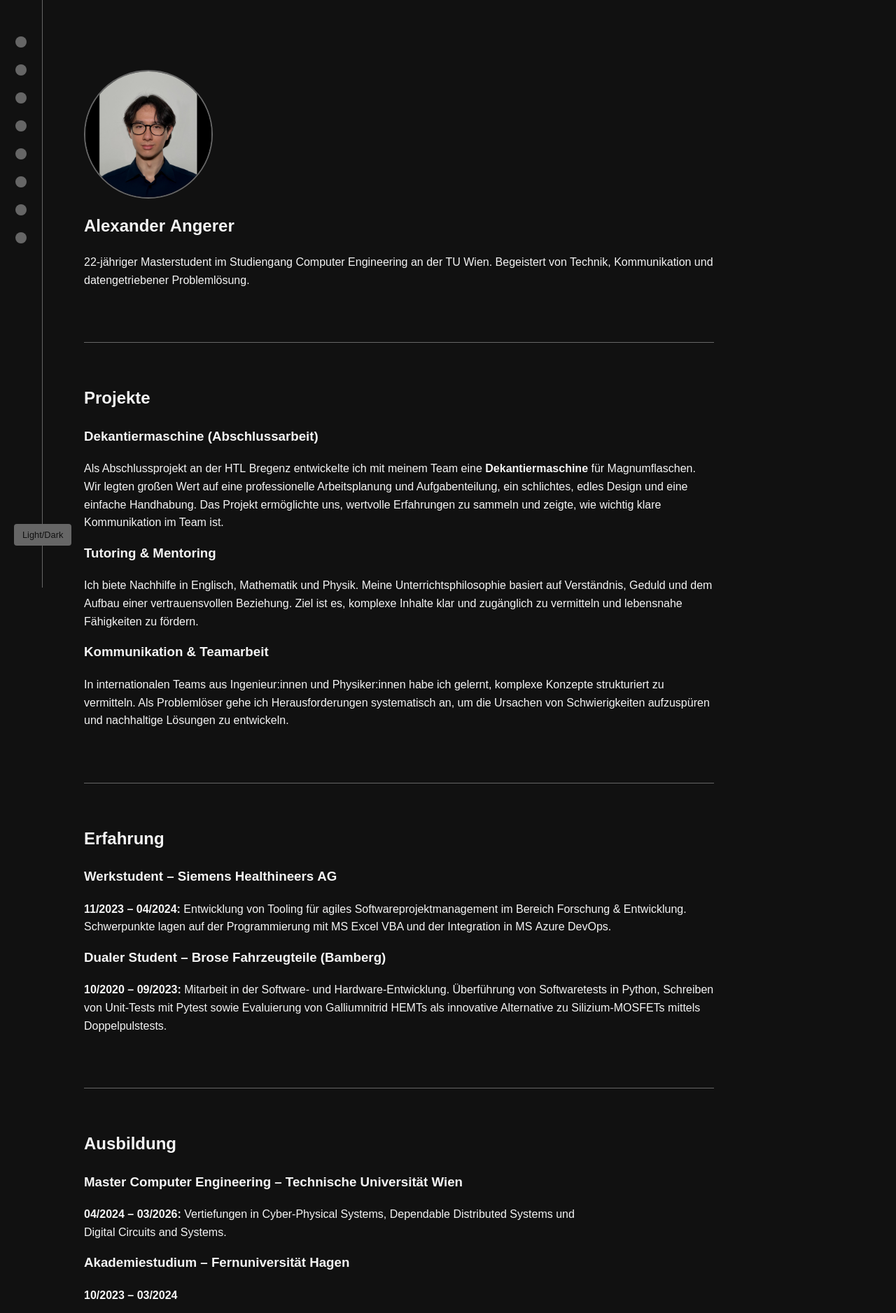
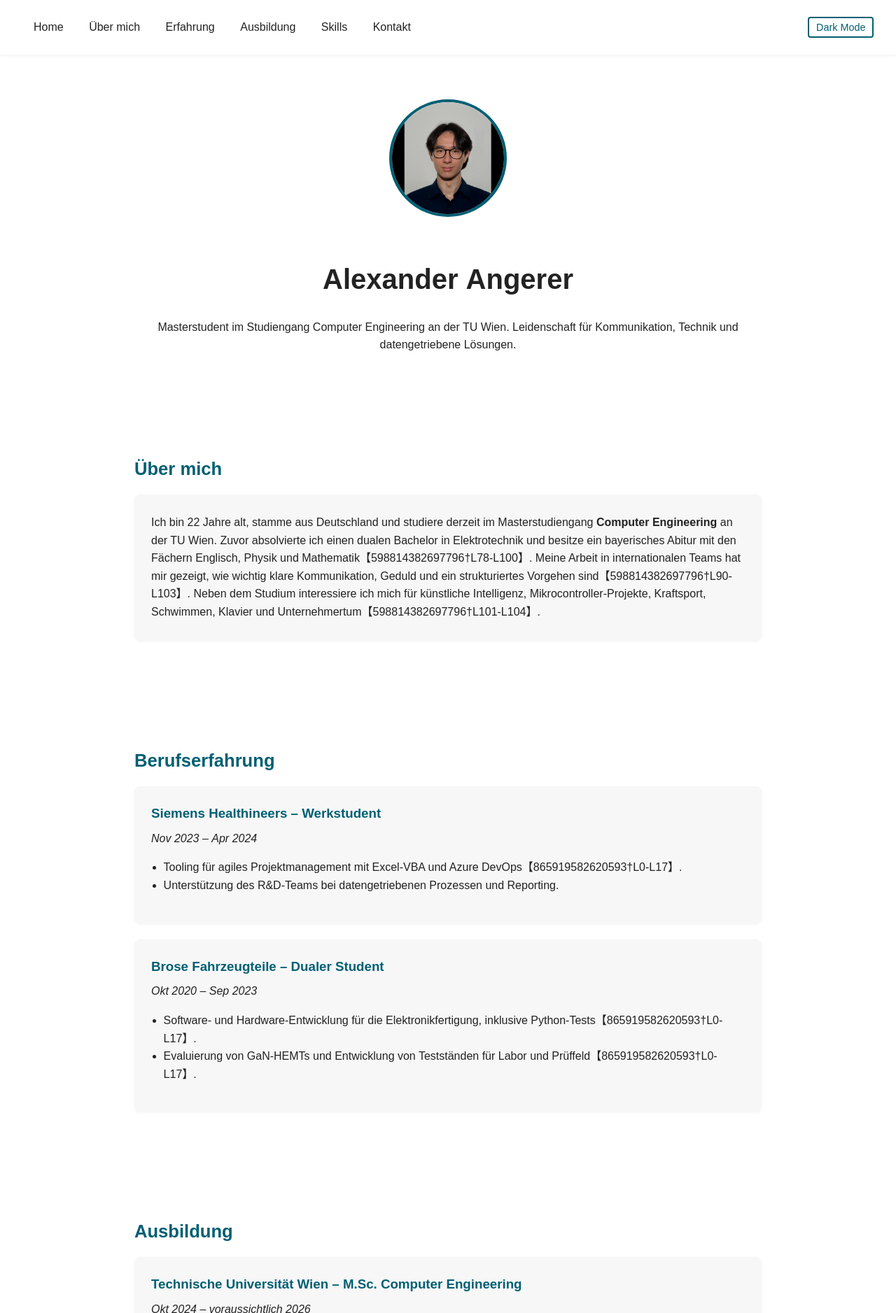
Before and after one commit to a2ngerer/personal-website, a plain HTML site: page index.html in a window 1280 px wide. Shown: the top 1877 px of the page at 70% size. Drawn offline with Linux system fonts and the light colour scheme.

Commit message:
Replace index.html with AI-generated design

```diff
--- a/index.html
+++ b/index.html
@@ -3,19 +3,34 @@
 <head>
   <meta charset="UTF-8">
   <meta name="viewport" content="width=device-width, initial-scale=1.0">
-<title>Alexander Angerer – Portfolio</title>
+  <title>Alexander Angerer – Portfolio</title>
   <style>
+    /*
+      Minimalistisches Portfolio-Layout
+
+      Dieses Stylesheet nutzt CSS-Variablen, um zwischen
+      hellem und dunklem Theme umzuschalten. Es definiert
+      ein flexibles Grid-Layout für die Inhalte, setzt
+      klare Typografie und milde Farbakzente, sodass die
+      Seite sowohl auf dem Desktop als auch auf mobilen
+      Geräten funktioniert. Ein Button oben rechts
+      ermöglicht das Umschalten zwischen Light- und
+      Dark-Mode. Die Komponenten sind bewusst einfach
+      gehalten, damit sie sich leicht erweitern lassen.
+    */
     :root {
-    --bg-color: #111;
-    --text-color: #f5f5f5;
-    --accent-color: #666;
-    --link-hover: #ccc;
+      --bg-color: #ffffff;
+      --text-color: #222222;
+      --accent-color: #005f73;
+      --muted-color: #5f5f5f;
+      --section-bg: #f7f7f7;
     }
-  body.light {
-    --bg-color: #f8f9fa;
-    --text-color: #111;
-    --accent-color: #888;
-    --link-hover: #444;
+    body.dark {
+      --bg-color: #121212;
+      --text-color: #f0f0f0;
+      --accent-color: #89c2d9;
+      --muted-color: #b0b0b0;
+      --section-bg: #1e1e1e;
     }
     body {
       margin: 0;
@@ -23,158 +38,225 @@
       background-color: var(--bg-color);
       color: var(--text-color);
       line-height: 1.6;
-    transition: background-color 0.3s, color 0.3s;
     }
-  nav {
-    position: fixed;
+    header {
+      display: flex;
+      justify-content: space-between;
+      align-items: center;
+      padding: 1.5rem 2rem;
+      position: sticky;
       top: 0;
-    left: 0;
-    width: 60px;
-    height: 100vh;
+      background-color: var(--bg-color);
+      box-shadow: 0 2px 4px rgba(0, 0, 0, 0.05);
+      z-index: 100;
+    }
+    nav a {
+      margin: 0 1rem;
+      text-decoration: none;
+      color: var(--text-color);
+      font-weight: 500;
+      transition: color 0.3s ease;
+    }
+    nav a:hover {
+      color: var(--accent-color);
+    }
+    .toggle {
+      background: none;
+      border: 2px solid var(--accent-color);
+      padding: 0.3rem 0.6rem;
+      border-radius: 4px;
+      color: var(--accent-color);
+      cursor: pointer;
+      font-size: 0.9rem;
+    }
+    section {
+      padding: 3rem 2rem;
+    }
+    #hero {
       display: flex;
       flex-direction: column;
       align-items: center;
-    padding-top: 40px;
-    background-color: var(--bg-color);
-    border-right: 1px solid var(--accent-color);
+      text-align: center;
+      padding-top: 4rem;
     }
+    #hero img {
+      width: 160px;
+      height: 160px;
+      border-radius: 50%;
+      object-fit: cover;
+      border: 4px solid var(--accent-color);
+      margin-bottom: 1.5rem;
+    }
+    h1 {
+      margin-bottom: 0.5rem;
+      font-size: 2.5rem;
+    }
+    h2 {
+      font-size: 2rem;
+      margin-top: 2rem;
+      margin-bottom: 1rem;
+    }
+    .container {
+      max-width: 960px;
+      margin: 0 auto;
+    }
+    .section-title {
+      font-size: 1.6rem;
+      margin-bottom: 1rem;
+      color: var(--accent-color);
+    }
+    .card {
+      background-color: var(--section-bg);
+      padding: 1.5rem;
+      border-radius: 8px;
+      margin-bottom: 1.5rem;
+      box-shadow: 0 2px 4px rgba(0, 0, 0, 0.05);
+    }
+    .card h3 {
+      margin-top: 0;
+      margin-bottom: 0.5rem;
+      color: var(--accent-color);
+    }
+    .card p {
+      margin: 0.2rem 0;
+    }
+    ul {
+      padding-left: 1.1rem;
+    }
+    footer {
+      text-align: center;
+      padding: 2rem 0;
+      font-size: 0.8rem;
+      color: var(--muted-color);
+    }
+    @media (max-width: 600px) {
       nav a {
-    display: block;
-    width: 16px;
-    height: 16px;
-    border-radius: 50%;
-    background-color: var(--accent-color);
-    margin: 12px 0;
-    text-indent: -9999px;
+        margin: 0 0.5rem;
       }
-  nav a:hover {
-    background-color: var(--link-hover);
+      h1 {
+        font-size: 2rem;
       }
-  main {
-    margin-left: 80px;
-    padding: 40px;
-    max-width: 900px;
+      h2 {
+        font-size: 1.5rem;
       }
-  section {
-    padding: 60px 0;
-    border-bottom: 1px solid var(--accent-color);
-  }
-  section:last-child {
-    border-bottom: none;
-  }
-  h1, h2, h3 {
-    margin-top: 0;
-  }
-  .toggle-btn {
-    position: fixed;
-    bottom: 20px;
-    left: 20px;
-    background-color: var(--accent-color);
-    border: none;
-    color: var(--bg-color);
-    padding: 8px 12px;
-    border-radius: 4px;
-    cursor: pointer;
-    font-size: 0.8rem;
     }
   </style>
 </head>
-<body class="dark">
+<body>
+  <header>
     <nav>
-  <a href="#home">Home</a>
-  <a href="#projects">Projekte</a>
+      <a href="#hero">Home</a>
+      <a href="#about">Über mich</a>
       <a href="#experience">Erfahrung</a>
       <a href="#education">Ausbildung</a>
-  <a href="#skills">Kenntnisse</a>
-  <a href="#interests">Interessen</a>
-  <a href="#about">Über</a>
+      <a href="#skills">Skills</a>
       <a href="#contact">Kontakt</a>
     </nav>
-<button class="toggle-btn" onclick="toggleTheme()">Light/Dark</button>
-<main>
-<section id="home" style="display:flex;flex-wrap:wrap;align-items:center;gap:20px;">
-  <img src="profile.jpg" alt="Alexander Angerer" style="width:180px;height:180px;object-fit:cover;border-radius:50%;border:2px solid var(--accent-color);">
-  <div>
+    <button class="toggle" id="theme-toggle">Dark Mode</button>
+  </header>
+
+  <main class="container">
+    <section id="hero">
+      <img src="profile.jpg" alt="Profilfoto von Alexander Angerer">
       <h1>Alexander Angerer</h1>
-    <p>22‑jähriger Masterstudent im Studiengang Computer Engineering an der TU Wien. Begeistert von Technik, Kommunikation und datengetriebener Problemlösung.</p>
+      <p>Masterstudent im Studiengang Computer Engineering an der TU Wien. Leidenschaft für Kommunikation, Technik und datengetriebene Lösungen.</p>
+    </section>
+
+    <section id="about">
+      <h2 class="section-title">Über mich</h2>
+      <div class="card">
+        <p>Ich bin 22 Jahre alt, stamme aus Deutschland und studiere derzeit im Masterstudiengang <strong>Computer Engineering</strong> an der TU Wien. Zuvor absolvierte ich einen dualen Bachelor in Elektrotechnik und besitze ein bayerisches Abitur mit den Fächern Englisch, Physik und Mathematik【598814382697796†L78-L100】. Meine Arbeit in internationalen Teams hat mir gezeigt, wie wichtig klare Kommunikation, Geduld und ein strukturiertes Vorgehen sind【598814382697796†L90-L103】. Neben dem Studium interessiere ich mich für künstliche Intelligenz, Mikrocontroller-Projekte, Kraftsport, Schwimmen, Klavier und Unternehmertum【598814382697796†L101-L104】.</p>
       </div>
     </section>
-<section id="projects">
-  <h2>Projekte</h2>
-  <article>
-    <h3>Dekantiermaschine (Abschlussarbeit)</h3>
-    <p>Als Abschlussprojekt an der HTL Bregenz entwickelte ich mit meinem Team eine <strong>Dekantiermaschine</strong> für Magnumflaschen. Wir legten großen Wert auf eine professionelle Arbeitsplanung und Aufgabenteilung, ein schlichtes, edles Design und eine einfache Handhabung. Das Projekt ermöglichte uns, wertvolle Erfahrungen zu sammeln und zeigte, wie wichtig klare Kommunikation im Team ist.</p>
-  </article>
-  <article>
-    <h3>Tutoring &amp; Mentoring</h3>
-    <p>Ich biete Nachhilfe in Englisch, Mathematik und Physik. Meine Unterrichtsphilosophie basiert auf Verständnis, Geduld und dem Aufbau einer vertrauensvollen Beziehung. Ziel ist es, komplexe Inhalte klar und zugänglich zu vermitteln und lebensnahe Fähigkeiten zu fördern.</p>
-  </article>
-  <article>
-    <h3>Kommunikation &amp; Teamarbeit</h3>
-    <p>In internationalen Teams aus Ingenieur:innen und Physiker:innen habe ich gelernt, komplexe Konzepte strukturiert zu vermitteln. Als Problemlöser gehe ich Herausforderungen systematisch an, um die Ursachen von Schwierigkeiten aufzuspüren und nachhaltige Lösungen zu entwickeln.</p>
-  </article>
+
+    <section id="experience">
+      <h2 class="section-title">Berufserfahrung</h2>
+      <div class="card">
+        <h3>Siemens Healthineers – Werkstudent</h3>
+        <p><em>Nov 2023 – Apr 2024</em></p>
+        <ul>
+          <li>Tooling für agiles Projektmanagement mit Excel‑VBA und Azure DevOps【865919582620593†L0-L17】.</li>
+          <li>Unterstützung des R&D‑Teams bei datengetriebenen Prozessen und Reporting.</li>
+        </ul>
+      </div>
+      <div class="card">
+        <h3>Brose Fahrzeugteile – Dualer Student</h3>
+        <p><em>Okt 2020 – Sep 2023</em></p>
+        <ul>
+          <li>Software‑ und Hardware‑Entwicklung für die Elektronikfertigung, inklusive Python‑Tests【865919582620593†L0-L17】.</li>
+          <li>Evaluierung von GaN‑HEMTs und Entwicklung von Testständen für Labor und Prüffeld【865919582620593†L0-L17】.</li>
+        </ul>
+      </div>
     </section>
 
-<!-- Erfahrung -->
-<section id="experience">
-  <h2>Erfahrung</h2>
-  <article>
-    <h3>Werkstudent – Siemens Healthineers AG</h3>
-    <p><strong>11/2023 – 04/2024:</strong> Entwicklung von Tooling für agiles Softwareprojektmanagement im Bereich Forschung & Entwicklung. Schwerpunkte lagen auf der Programmierung mit MS Excel VBA und der Integration in MS Azure DevOps.</p>
-  </article>
-  <article>
-    <h3>Dualer Student – Brose Fahrzeugteile (Bamberg)</h3>
-    <p><strong>10/2020 – 09/2023:</strong> Mitarbeit in der Software‑ und Hardware‑Entwicklung. Überführung von Softwaretests in Python, Schreiben von Unit‑Tests mit Pytest sowie Evaluierung von Galliumnitrid HEMTs als innovative Alternative zu Silizium‑MOSFETs mittels Doppelpulstests.</p>
-  </article>
+    <section id="education">
+      <h2 class="section-title">Ausbildung</h2>
+      <div class="card">
+        <h3>Technische Universität Wien – M.Sc. Computer Engineering</h3>
+        <p><em>Okt 2024 – voraussichtlich 2026</em></p>
+        <p>Schwerpunkte: Cyber‑Physical Systems, Dependable Distributed Systems, Digital Circuits & Systems【865919582620593†L18-L23】.</p>
+      </div>
+      <div class="card">
+        <h3>Fernuniversität Hagen – Akademiestudium Informatik</h3>
+        <p><em>2023 – 2024</em></p>
+        <p>Aufbaukurse in theoretischer Informatik, Mathematik und Programmiersprachen【865919582620593†L24-L33】.</p>
+      </div>
+      <div class="card">
+        <h3>DHBW Friedrichshafen – B.Eng. Elektrotechnik</h3>
+        <p><em>Okt 2020 – Sep 2023</em></p>
+        <p>Dualstudium mit Schwerpunkt Leistungselektronik; Bachelorarbeit über Gallium‑Nitrit‑Transistoren【865919582620593†L24-L33】.</p>
+      </div>
+      <div class="card">
+        <h3>HTL Bregenz – Abschlussarbeit „Dekantiermaschine“</h3>
+        <p><em>2020</em></p>
+        <p>Entwicklung einer automatisierten Dekantiermaschine mit Fokus auf professionelle Planung, elegantes Design und intuitive Bedienung【327899613325117†L3758-L3773】.</p>
+      </div>
     </section>
 
-<!-- Ausbildung -->
-<section id="education">
-  <h2>Ausbildung</h2>
-  <article>
-    <h3>Master Computer Engineering – Technische Universität Wien</h3>
-    <p><strong>04/2024 – 03/2026:</strong> Vertiefungen in Cyber‑Physical Systems, Dependable Distributed Systems und Digital Circuits and Systems.</p>
-  </article>
-  <article>
-    <h3>Akademiestudium – Fernuniversität Hagen</h3>
-    <p><strong>10/2023 – 03/2024</strong></p>
-  </article>
-  <article>
-    <h3>Bachelor Elektrotechnik – Duale Hochschule Baden‑Württemberg (Campus Friedrichshafen)</h3>
-    <p><strong>10/2020 – 09/2023:</strong> Studienrichtung Fahrzeugelektronik. Bachelorarbeit: Evaluierung von Galliumnitrid High‑Electron‑Mobility‑Transistoren im praktischen Vergleich zu Silizium‑MOSFETs.</p>
-  </article>
-  <article>
-    <h3>HTL Bregenz</h3>
-    <p>Abschlussprojekt: Entwicklung einer Dekantiermaschine für Magnumflaschen mit Fokus auf professionelle Arbeitsplanung und elegantes Design.</p>
-  </article>
+    <section id="skills">
+      <h2 class="section-title">Kenntnisse & Interessen</h2>
+      <div class="card">
+        <h3>Sprachen</h3>
+        <p>Deutsch (Muttersprache), Englisch (C1), Französisch (Grundkenntnisse)</p>
+      </div>
+      <div class="card">
+        <h3>Technische Skills</h3>
+        <p>MS Office & Excel‑VBA, Azure DevOps, C/C++, Python, Embedded‑Systeme, Windows, Linux, macOS【865919582620593†L50-L57】.</p>
+      </div>
+      <div class="card">
+        <h3>Interessen</h3>
+        <p>KI, Mikrocontroller‑Projekte, Kraftsport, Schwimmen, Klavier, Unternehmertum【865919582620593†L50-L57】.</p>
+      </div>
     </section>
 
-<!-- Kenntnisse -->
-<section id="skills">
-  <h2>Kenntnisse</h2>
-  <p><strong>Sprachen:</strong> Deutsch (Muttersprache), Englisch (verhandlungssicher), Französisch (Grundkenntnisse)</p>
-  <p><strong>Software &amp; Tools:</strong> MS Office, MS Excel VBA, MS Azure DevOps, C/C++, Python</p>
-  <p><strong>Betriebssysteme:</strong> Windows, macOS, Linux</p>
-</section>
-
-<!-- Interessen -->
-<section id="interests">
-  <h2>Interessen</h2>
-  <p>Künstliche Intelligenz, Microcontroller‑Projekte (Raspberry Pi, STM32, ESP32), Kraftsport, Schwimmen, Klavierspielen, Unternehmerschaft.</p>
-</section>
-<section id="about">
-  <h2>Über mich</h2>
-  <p>Als datengetriebener Problemlöser lege ich Wert auf klare Kommunikation, Teamarbeit und kontinuierliche Weiterentwicklung. Die Verbindung von Elektrotechnik und Informatik ermöglicht es mir, komplexe technische Themen verständlich aufzubereiten und in praktischen Projekten umzusetzen. In meiner Freizeit fördere ich diese Vielfalt durch Musik, Sport und kreative Hobby‑Projekte – so entstehen neue Ideen und Perspektiven, die ich sowohl in der universitären Forschung als auch in meinem Mentoring einbringe.</p>
-</section>
     <section id="contact">
-  <h2>Kontakt</h2>
-  <p>E‑Mail: <a href="mailto:alexander.angerer@outlook.de" style="color:var(--text-color); text-decoration:underline;">alexander.angerer@outlook.de</a></p>
+      <h2 class="section-title">Kontakt</h2>
+      <div class="card">
+        <p>Du hast Fragen oder möchtest mit mir zusammenarbeiten? Schreibe mir gerne eine E‑Mail an <a href="mailto:alexander.angerer@example.com">alexander.angerer@example.com</a>.</p>
+      </div>
     </section>
   </main>
+
+  <footer>
+    © 2025 Alexander Angerer – Alle Rechte vorbehalten.
+  </footer>
+
   <script>
-function toggleTheme() {
-  document.body.classList.toggle('light');
+    const toggle = document.getElementById('theme-toggle');
+    const body = document.body;
+    function setTheme(dark) {
+      if (dark) {
+        body.classList.add('dark');
+        toggle.textContent = 'Light Mode';
+      } else {
+        body.classList.remove('dark');
+        toggle.textContent = 'Dark Mode';
       }
+    }
+    toggle.addEventListener('click', () => {
+      const isDark = body.classList.toggle('dark');
+      setTheme(isDark);
+    });
   </script>
 </body>
 </html>
```
Lines whose indentation alone changed are shown as unchanged.
